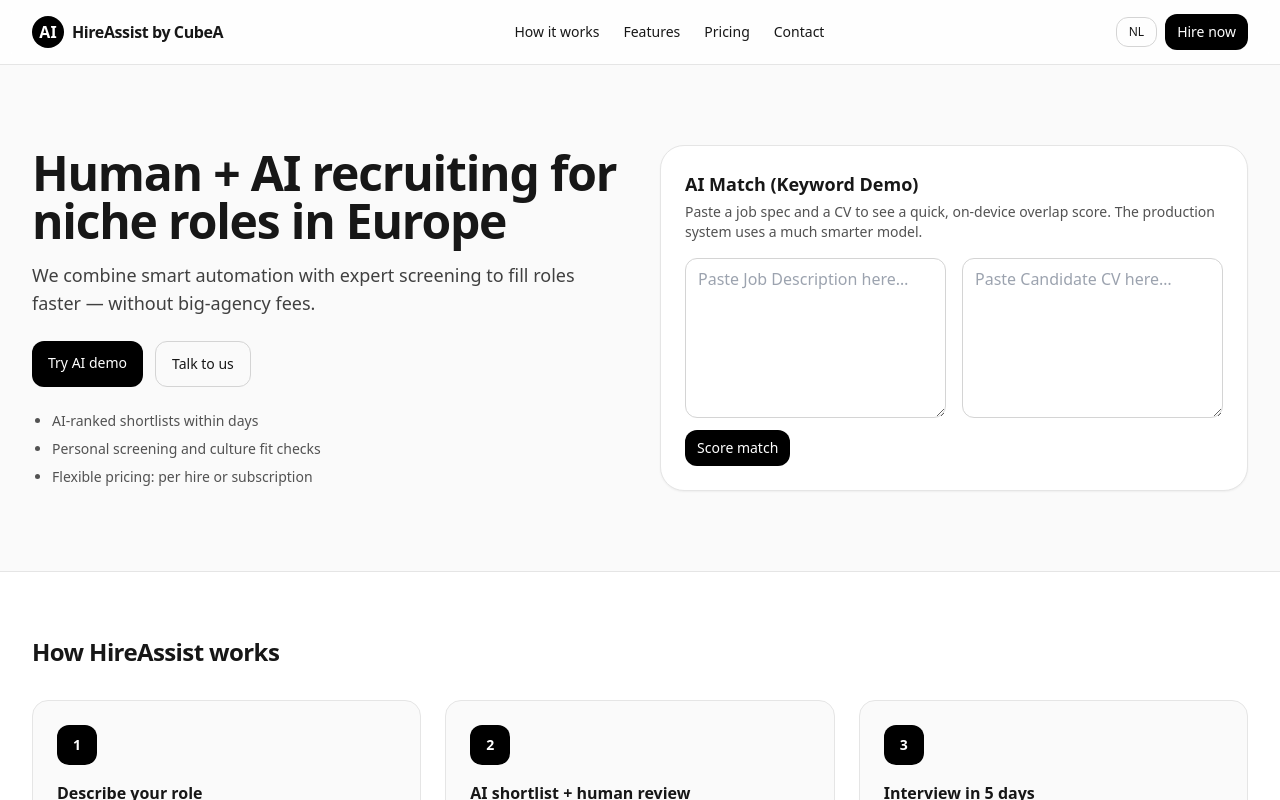
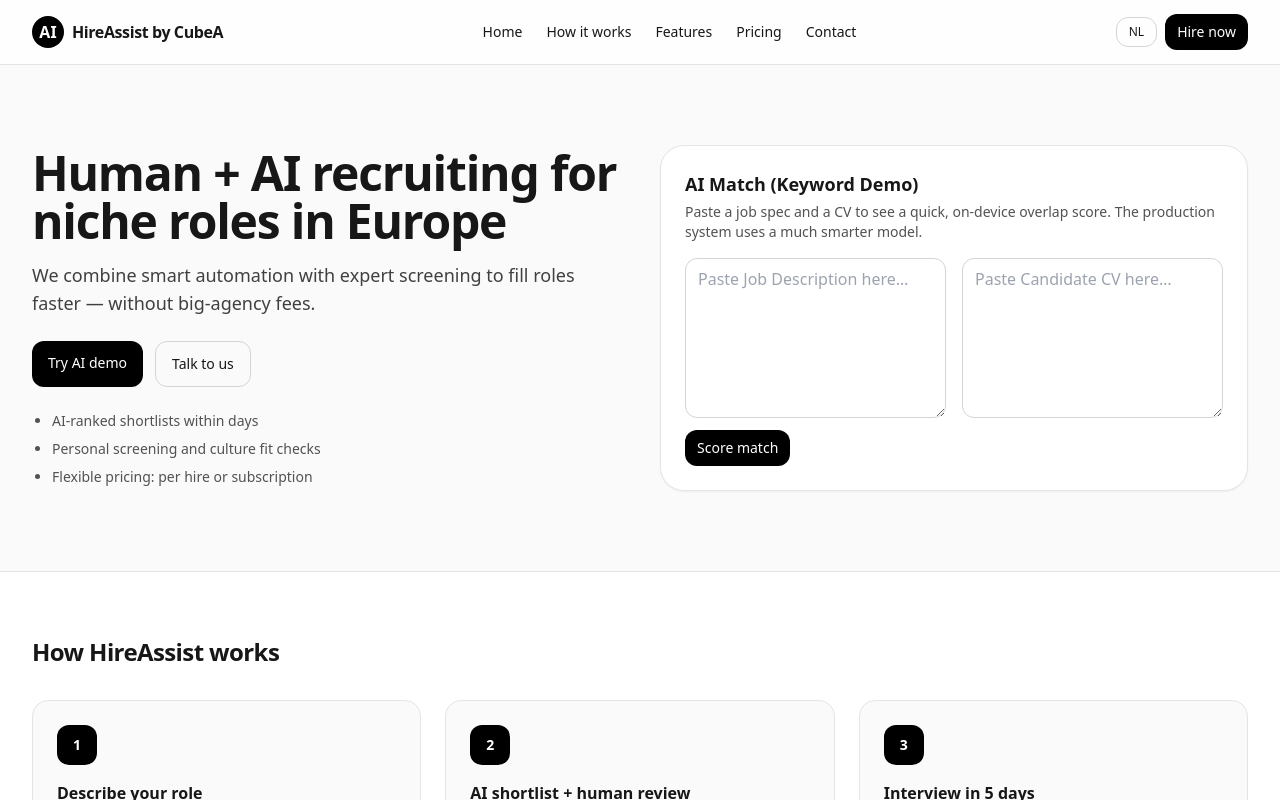
Before and after one commit to Avsar/hireassit-cubeA, a Next.js app: page / in a window 1280 px wide. Shown: the top 800 px of the page. Built offline with nearby package versions, Linux system fonts and the light colour scheme.

Commit message:
Add Home link to navigation bar
https://claude.ai/code/session_01BZMknzoYUEGEhQbqS3uwN8

```diff
--- a/src/components/Landing.tsx
+++ b/src/components/Landing.tsx
@@ -14,6 +14,7 @@ export default function Landing() {
             <div className="font-semibold tracking-tight">HireAssist by CubeA</div>
           </a>
           <nav className="hidden md:flex items-center gap-6 text-sm">
+            <a href="#" onClick={(e) => { e.preventDefault(); window.scrollTo({ top: 0, behavior: "smooth" }); }} className="hover:text-black">{t.nav.home}</a>
             <a href="#how" className="hover:text-black">{t.nav.how}</a>
             <a href="#features" className="hover:text-black">{t.nav.features}</a>
             <a href="#pricing" className="hover:text-black">{t.nav.pricing}</a>
@@ -255,7 +256,7 @@ function MiniMatchDemo({ lang }: { lang: "en" | "nl" }) {
 
 const tx = {
   en: {
-    nav: { how: "How it works", features: "Features", pricing: "Pricing", contact: "Contact" },
+    nav: { home: "Home", how: "How it works", features: "Features", pricing: "Pricing", contact: "Contact" },
     cta: { hireNow: "Hire now", tryDemo: "Try AI demo", talk: "Talk to us", getStarted: "Get started", requestDemo: "Request a Demo" },
     hero: {
       title: "Human + AI recruiting for niche roles in Europe",
@@ -318,7 +319,7 @@ const tx = {
     footer: { rights: "All rights reserved.", privacy: "Privacy", terms: "Terms", impressum: "Impressum" },
   },
   nl: {
-    nav: { how: "Werkwijze", features: "Functies", pricing: "Prijzen", contact: "Contact" },
+    nav: { home: "Home", how: "Werkwijze", features: "Functies", pricing: "Prijzen", contact: "Contact" },
     cta: { hireNow: "Start met werven", tryDemo: "Probeer AI-demo", talk: "Plan een gesprek", getStarted: "Aan de slag", requestDemo: "Vraag een demo aan" },
     hero: {
       title: "Human + AI-werving voor niche rollen in Europa",
```
